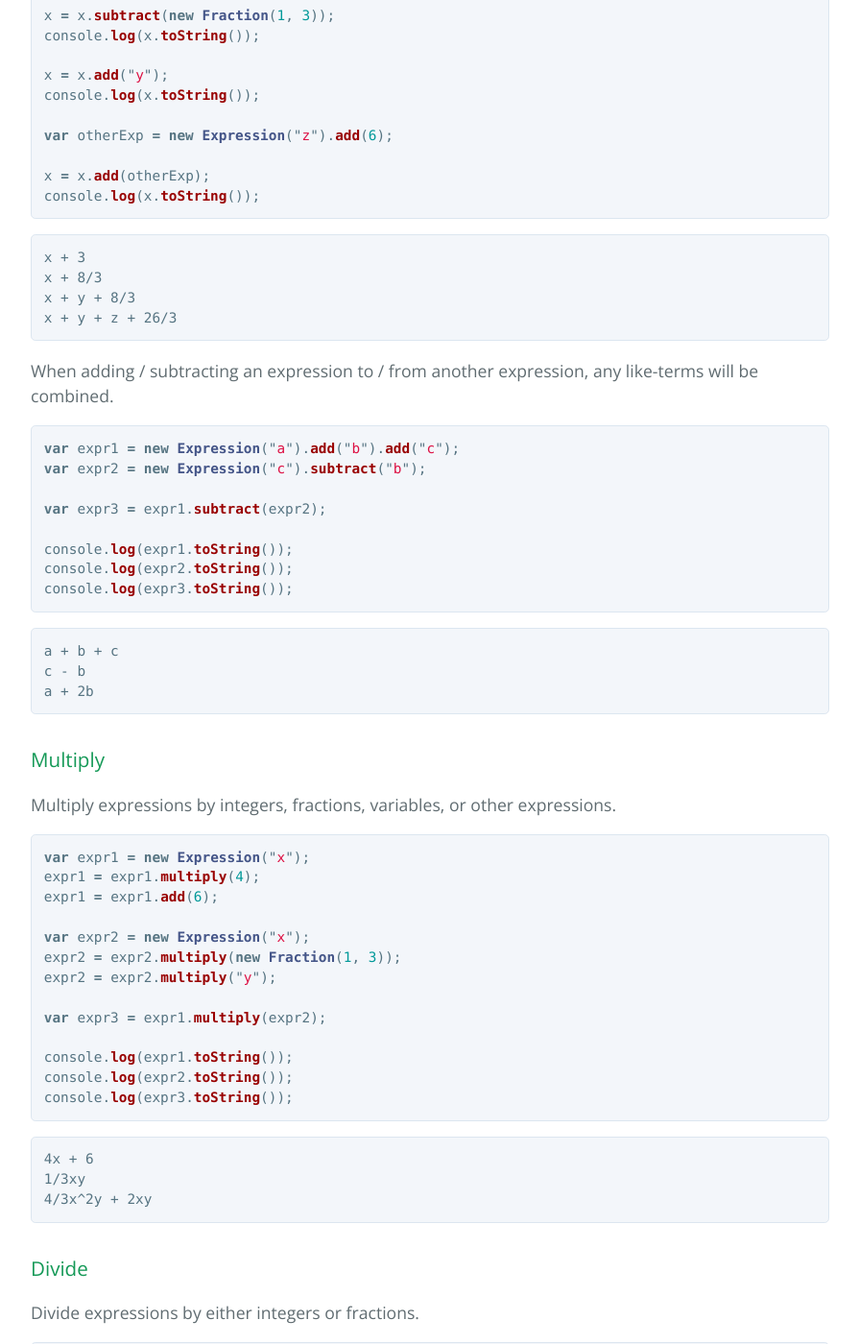
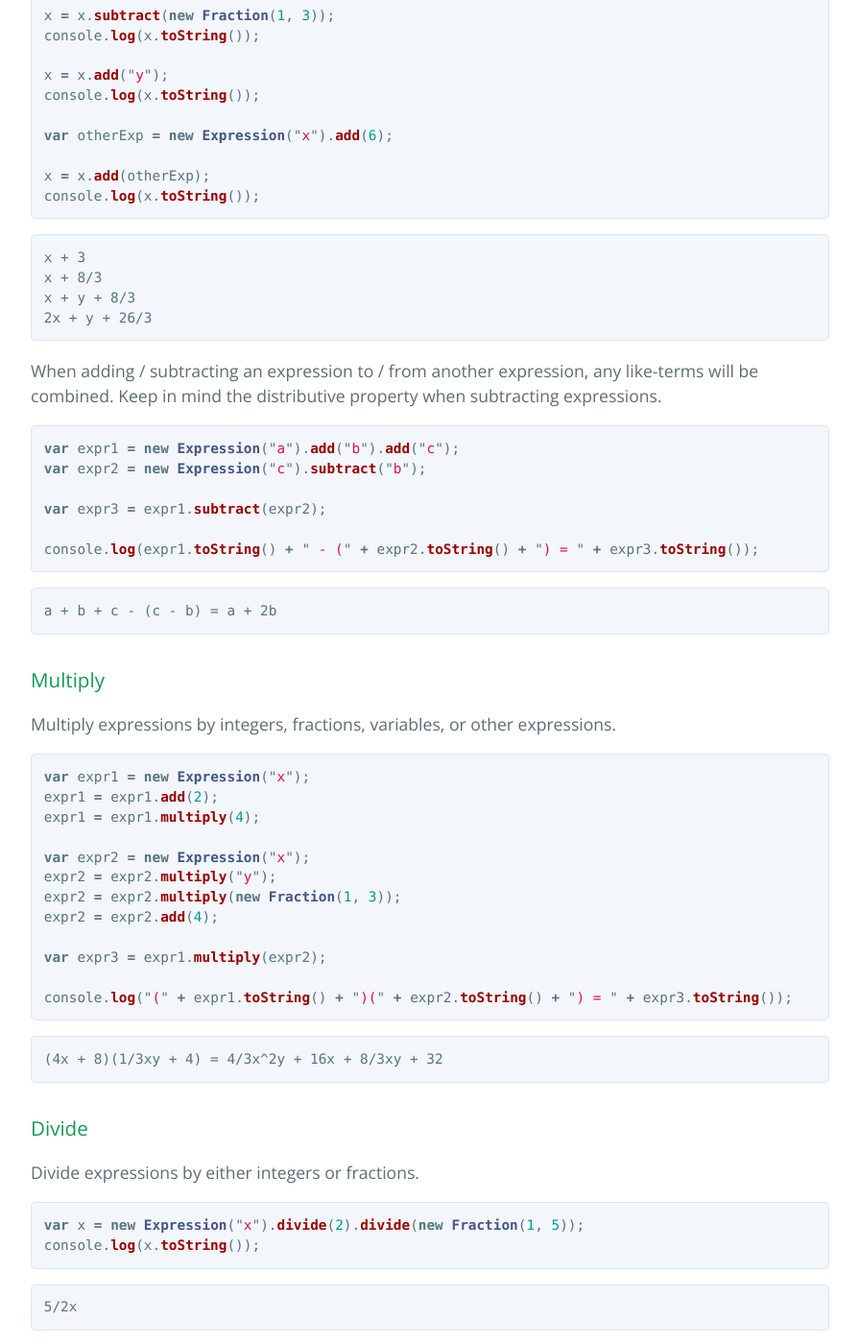
Before and after one commit to nicolewhite/algebra.js, a Jekyll site: the page built from index.md, in a window 1280 px wide and 1400 px high, scrolled down 3726 px. Shown: the whole window at 96% size, without its empty margins (192-1087 px from the left). Built offline with Jekyll 4.4.1, drawn with Linux system fonts in a browser that asks for light colours; nearby versions of some CDN libraries; Markdown is read by kramdown in place of the engine named in the settings; some of the changed text lies outside the part shown.

Commit message:
Update index.md.

````diff
--- a/index.md
+++ b/index.md
@@ -156,7 +156,7 @@
 x = x.add("y");
 console.log(x.toString());
 
-var otherExp = new Expression("z").add(6);
+var otherExp = new Expression("x").add(6);
 
 x = x.add(otherExp);
 console.log(x.toString());
@@ -166,10 +166,11 @@
 x + 3
 x + 8/3
 x + y + 8/3
-x + y + z + 26/3
+2x + y + 26/3
 ```
 
 When adding / subtracting an expression to / from another expression, any like-terms will be combined.
+Keep in mind the distributive property when subtracting expressions.
 
 ```js
 var expr1 = new Expression("a").add("b").add("c");
@@ -177,15 +178,11 @@
 
 var expr3 = expr1.subtract(expr2);
 
-console.log(expr1.toString());
-console.log(expr2.toString());
-console.log(expr3.toString());
+console.log(expr1.toString() + " - (" + expr2.toString() + ") = " + expr3.toString());
 ```
 
 ```
-a + b + c
-c - b
-a + 2b
+a + b + c - (c - b) = a + 2b
 ```
 
 ### <a name="expressions-multiply"></a> Multiply
@@ -194,24 +191,21 @@
 
 ```js
 var expr1 = new Expression("x");
+expr1 = expr1.add(2);
 expr1 = expr1.multiply(4);
-expr1 = expr1.add(6);
 
 var expr2 = new Expression("x");
+expr2 = expr2.multiply("y");
 expr2 = expr2.multiply(new Fraction(1, 3));
-expr2 = expr2.multiply("y");
+expr2 = expr2.add(4);
 
 var expr3 = expr1.multiply(expr2);
 
-console.log(expr1.toString());
-console.log(expr2.toString());
-console.log(expr3.toString());
+console.log("(" + expr1.toString() + ")(" + expr2.toString() + ") = " + expr3.toString());
 ```
 
 ```
-4x + 6
-1/3xy
-4/3x^2y + 2xy
+(4x + 8)(1/3xy + 4) = 4/3x^2y + 16x + 8/3xy + 32
 ```
 
 ### <a name="expressions-divide"></a> Divide
@@ -421,11 +415,13 @@
 <div id="mySolution"></div>
 
 <script>
-var expr = new Expression("x");
-expr = expr.add("x");
-expr = expr.subtract(2);
+var a = new Expression("x").multiply("x");
+var b = new Expression("x").multiply(new Fraction(5, 4));
+var c = new Fraction(-21, 4);
 
-var eq = new Equation(expr, new Fraction(1, 3));
+var expr = a.add(b).add(c);
+
+var eq = new Equation(expr, 0);
 katex.render(eq.toTex(), myEquation);
 
 var x = eq.solveFor("x");
@@ -437,11 +433,13 @@
 <div id="mySolution"></div>
 
 <script>
-var expr = new Expression("x");
-expr = expr.add("x");
-expr = expr.subtract(2);
+var a = new Expression("x").multiply("x");
+var b = new Expression("x").multiply(new Fraction(5, 4));
+var c = new Fraction(-21, 4);
 
-var eq = new Equation(expr, new Fraction(1, 3));
+var expr = a.add(b).add(c);
+
+var eq = new Equation(expr, 0);
 katex.render(eq.toTex(), myEquation);
 
 var x = eq.solveFor("x");
````
